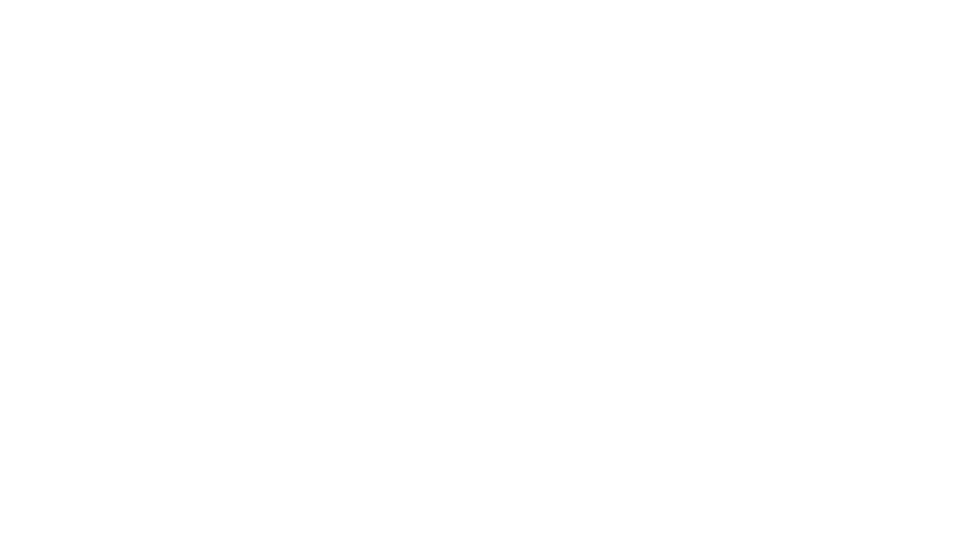
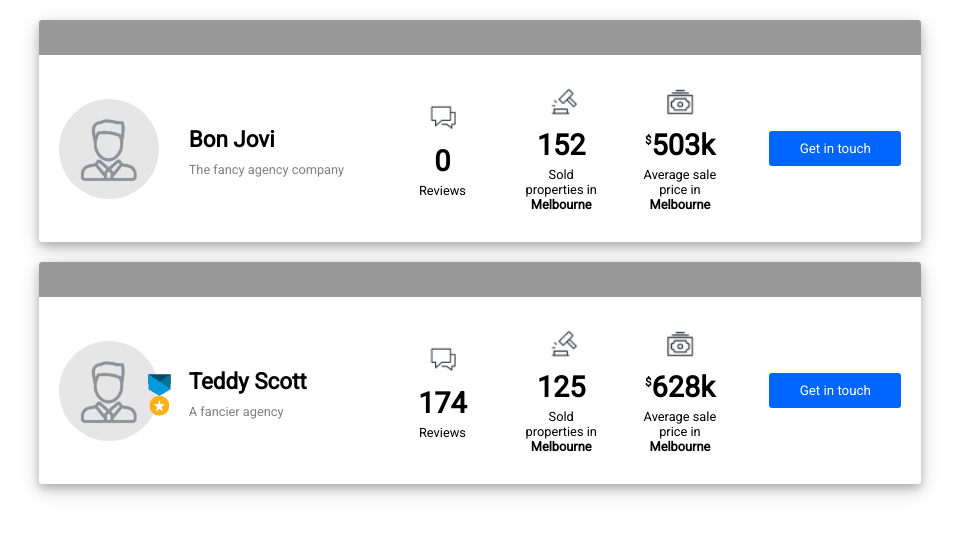
Before and after one commit to AlBarker/rma-test-app, an Angular app: page / in a window 1280 px wide. Shown: the top 534 px of the page, without its empty margins (160-1119 px from the left). Built offline with nearby package versions, Linux system fonts and the light colour scheme.

Commit message:
Add award badge

```diff
--- /dev/null
+++ b/src/app/components/agent.component.html
@@ -0,0 +1,35 @@
+<div class="agent-container col-8">
+    <img class = "agent-icon col-1" src="assets/avatar.png"/>
+    <div *ngIf="agent.IsAwardWinner" class="agent-award">
+      <img class="agent-award-image" src="assets/awards-badge.svg"/>
+    </div>
+    <div class="agent-info col-3">
+      <h3>{{agent.Name}}</h3>
+      <p>{{agent.Agency.Name}}</p>
+    </div>
+
+    <div class="right-align col-8">
+      <div class="agent-reviews agent-stat col-2">
+        <div class="icon-container">
+          <img src="assets/chat.png"/>
+        </div>
+        <h3>{{agent.TotalReviews}}</h3>
+        <span>Reviews</span>
+      </div>
+      <div class="agent-sold-properties agent-stat col-2">
+        <div class="icon-container">
+          <img src="assets/gavel.png"/>
+        </div>
+        <h3>{{agent.SoldProperties}}</h3>
+        <span>Sold properties in <b>Melbourne</b></span>
+      </div>
+      <div class="agent-average-sale-price agent-stat col-2">
+        <div class="icon-container">
+          <img src="assets/money.png"/>
+        </div>
+        <h3><sup>$</sup>{{formatNumber(agent.AverageSalePrice)}}</h3>
+        <span>Average sale price in <b>Melbourne</b></span>
+      </div>
+      <button (click)="onButtonClick()" class="col-2">Get in touch</button>
+    </div>
+</div>
--- a/src/app/components/agent.component.scss
+++ b/src/app/components/agent.component.scss
@@ -78,6 +78,18 @@
     }
 }
 
+.agent-award-image {
+    width: 25px;
+}
+
+.agent-award {
+    width: 0px;
+    height: 0px;
+    position: relative;
+    left: 37px;
+    top: -68px;
+}
+
 // Desktop specific styles
 @media only screen and (min-width: 1024px) {
     .agent-container, .right-align {
@@ -93,4 +105,9 @@
         text-align: left;
         padding-left: 30px;
     }
+
+    .agent-award {
+        left: -12px;
+        top: -18px;
+    }
 }
--- a/src/app/components/agent.component.ts
+++ b/src/app/components/agent.component.ts
@@ -5,43 +5,7 @@
 @Component({
   selector: 'app-agent',
   styleUrls: ['./agent.component.scss', '../app.component.scss'],
-  template: `
-    <div class="agent-container col-8">
-      <img class = "agent-icon col-1" src="assets/avatar.png"/>
-      <div *ngIf="{{agent.IsAwardWinner}}">
-        <img src="assets/awards-badge.svg"/>
-      </div>
-      <div class="agent-info col-3">
-        <h3>{{agent.Name}}</h3>
-        <p>{{agent.Agency.Name}}</p>
-      </div>
-
-      <div class="right-align col-8">
-        <div class="agent-reviews agent-stat col-2">
-          <div class="icon-container">
-            <img src="assets/chat.png"/>
-          </div>
-          <h3>{{agent.TotalReviews}}</h3>
-          <span>Reviews</span>
-        </div>
-        <div class="agent-sold-properties agent-stat col-2">
-          <div class="icon-container">
-            <img src="assets/gavel.png"/>
-          </div>
-          <h3>{{agent.SoldProperties}}</h3>
-          <span>Sold properties in <b>Melbourne</b></span>
-        </div>
-        <div class="agent-average-sale-price agent-stat col-2">
-          <div class="icon-container">
-            <img src="assets/money.png"/>
-          </div>
-          <h3><sup>$</sup>{{formatNumber(agent.AverageSalePrice)}}</h3>
-          <span>Average sale price in <b>Melbourne</b></span>
-        </div>
-        <button (click)="onButtonClick()" class="col-2">Get in touch</button>
-      </div>
-    </div>
-  `
+  templateUrl: './agent.component.html',
 })
 
 export class AgentComponent {
```
